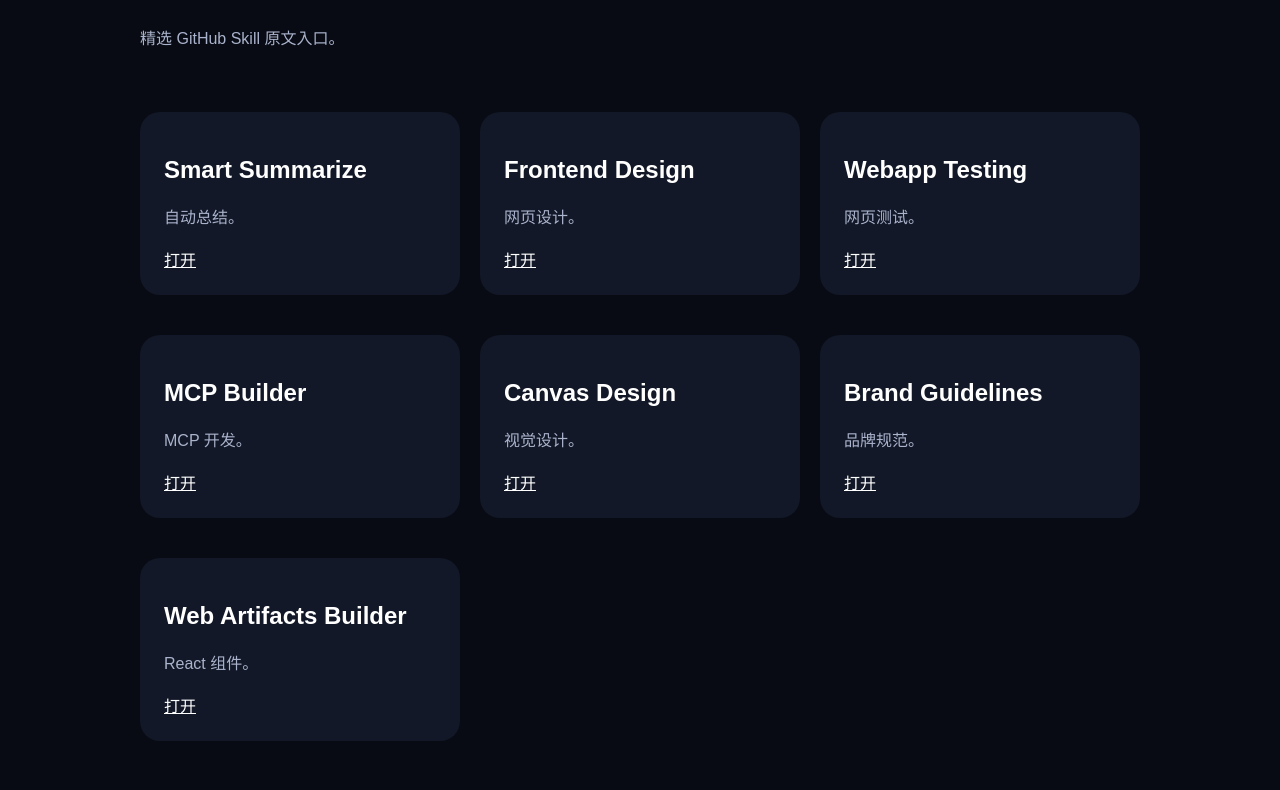
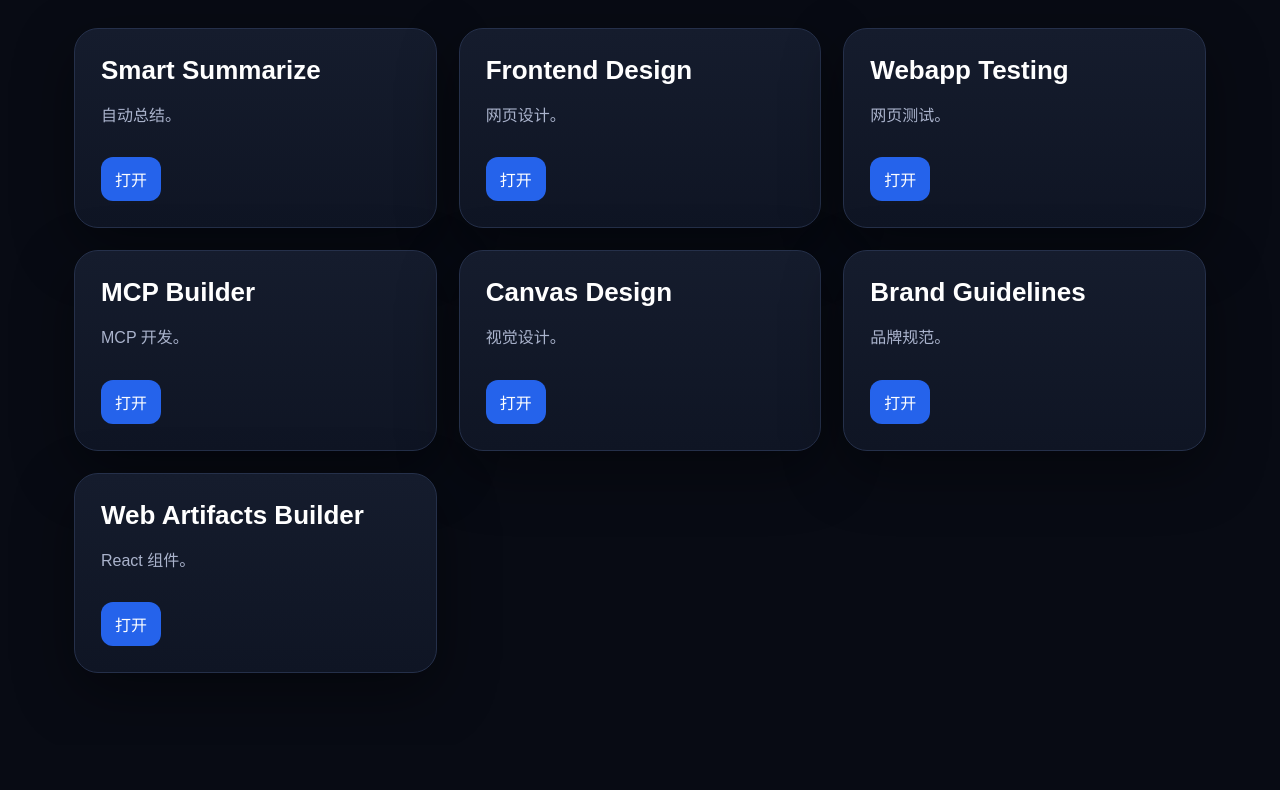
Before and after one commit to 3037676975/demo, a website: page index.html in a window 1280 px wide. Shown: the part 191-981 px from the top of the page. After the commit the page ends 936 px from the top, so only its background shows below. Drawn offline with Linux system fonts and the light colour scheme.

Commit message:
Beautify css

```diff
--- a/styles.css
+++ b/styles.css
@@ -1,38 +1 @@
-body {
-  margin: 0;
-  background: #080b14;
-  color: white;
-  font-family: Arial, sans-serif;
-}
-.wrap {
-  max-width: 1000px;
-  margin: 0 auto;
-  padding: 60px 24px;
-}
-h1 {
-  font-size: 56px;
-}
-.lead, .card p {
-  color: #aab3cc;
-  line-height: 1.7;
-}
-.cards {
-  display: grid;
-  grid-template-columns: 1fr 1fr 1fr;
-  gap: 20px;
-  margin-top: 40px;
-}
-.card, .usage {
-  background: #121827;
-  border-radius: 20px;
-  padding: 24px;
-  margin-top: 20px;
-}
-a {
-  color: white;
-}
-pre {
-  background: #050711;
-  padding: 16px;
-  white-space: pre-wrap;
-}
+*{box-sizing:border-box}body{margin:0;background:#080b14;color:white;font-family:Arial,sans-serif}.wrap{max-width:1180px;margin:0 auto;padding:72px 24px}h1{font-size:64px;line-height:1;margin:0 0 20px;background:linear-gradient(90deg,#fff,#9cc7ff);-webkit-background-clip:text;color:transparent}.lead,.card p{color:#aab3cc;line-height:1.7}.cards{display:grid;grid-template-columns:repeat(3,1fr);gap:22px;margin-top:36px}.card{background:linear-gradient(180deg,#151c2d,#0f1524);border:1px solid #25304a;border-radius:24px;padding:26px;min-height:190px;box-shadow:0 20px 60px #0006}.card:hover{transform:translateY(-4px);border-color:#65a8ff}h2{font-size:26px;margin:0 0 14px}.card a{display:inline-block;margin-top:12px;padding:10px 14px;border-radius:12px;background:#2563eb;color:white;text-decoration:none}.card a:hover{background:#3b82f6}@media(max-width:800px){h1{font-size:42px}.cards{grid-template-columns:1fr}}
```
